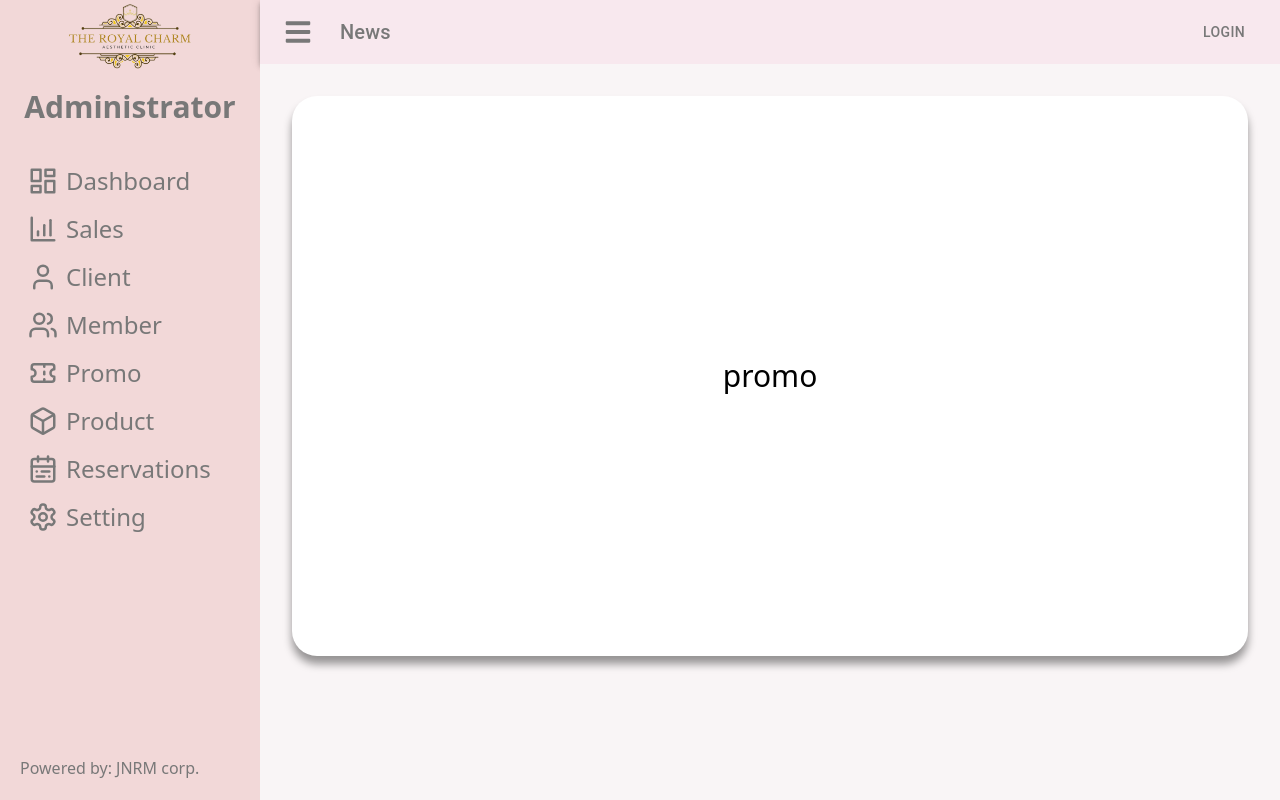
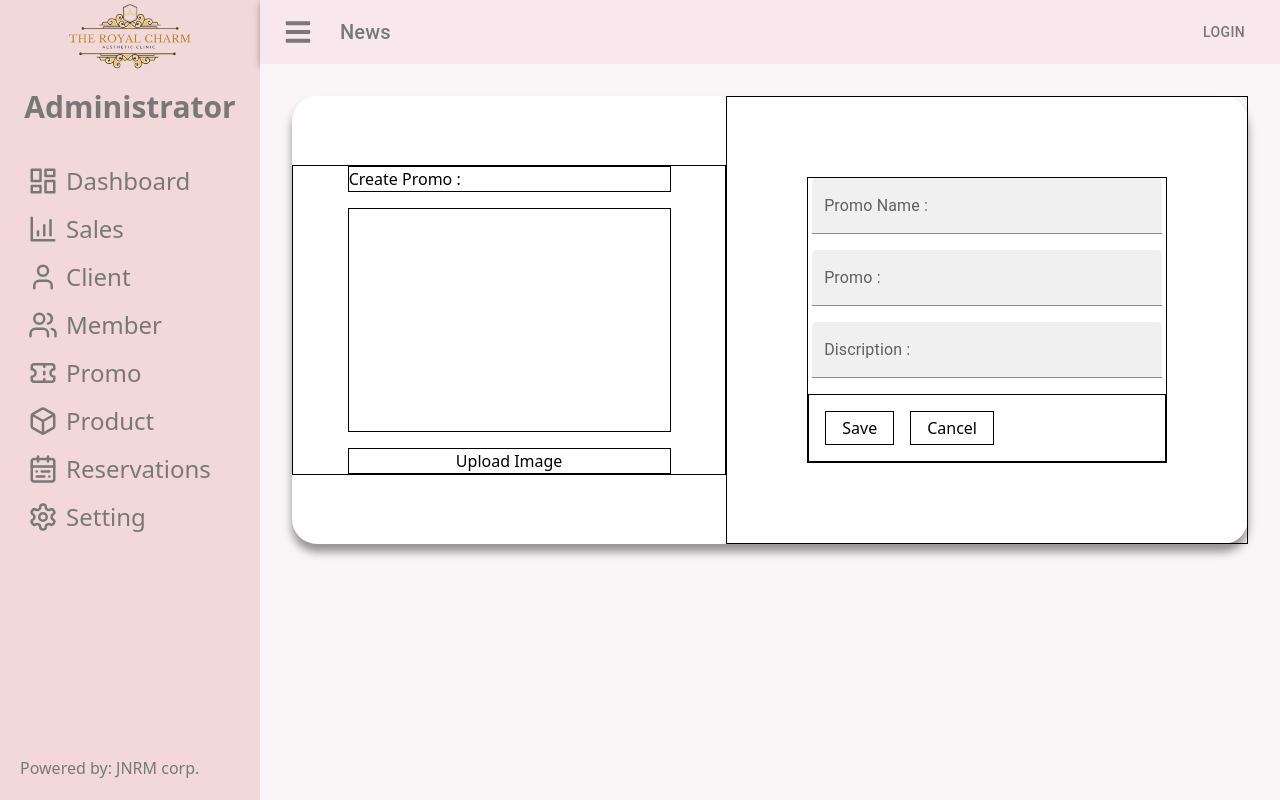
Before and after one commit to acostales08/frontendjnrm, a React (Create React App) app: page /promo in a window 1280 px wide. Built offline with nearby package versions, Linux system fonts and the light colour scheme.

Commit message:
inittial promo design

```diff
--- a/src/Components/Dashboard-layout/DashboardLayout.jsx
+++ b/src/Components/Dashboard-layout/DashboardLayout.jsx
@@ -7,7 +7,9 @@ import { Outlet } from 'react-router-dom'
 const DasboardLayout = () => {
   return (
     <main className="h-screen w-auto overflow-hidden flex flex-row">
+      <div className="h-screen hidden md:flex">
         <SideBar/>
+      </div>
         <div className="flex flex-col flex-1">
             <ButtonAppBar/>
               <Outlet/>
--- a/src/Pages/sys-dashboard/MemberPage.jsx
+++ b/src/Pages/sys-dashboard/MemberPage.jsx
@@ -6,6 +6,7 @@ import DataTable from 'react-data-table-component'
 
 const MemberContent = () => {
   const [member, setMember] = useState([])
+  const [isloading, setIsloading] = useState(true)
   const [records, setRecords] = useState(member)
 
   const handleFilter = (event) => {
@@ -21,8 +22,13 @@ const MemberContent = () => {
      axios.get('http://localhost:8000/api/member').then(res=> {
       console.log(res.data)
       setMember(res.data.member)
+      setIsloading(false)
     })
   }, [])
+
+  const loading = () => {
+    return <div className="">loading...</div>
+  }
 
 
 
@@ -32,7 +38,7 @@ const MemberContent = () => {
     {name: 'email', selector: row => row.email, sortable: true},
     {name: 'username', selector: row => row.username, sortable: true},
     {name: 'password', selector: row => row.password, sortable: true},
-
+    {name: 'action', cell: row => <button className='px-4 py-1 bg-[yellow] rounded-md'>edit</button>}
 
   ]
 
@@ -41,7 +47,7 @@ const MemberContent = () => {
       <div className="bg-white h-auto w-full p-4 overflow-hidden "style={{boxShadow: '0px 8px 8px rgba(0, 0, 0, 0.4)', borderRadius: '25px'}}>
         <div className="flex justify-between items-center p-5 pb-0">
           {/* <h3 className="text-center p-2 text-[#787878] text-1xl">Member's table</h3> */}
-        {/* <button className="bg-[#C88EA7] text-white p-2 rounded-lg hover:scale-105 duration-75">Add Member</button> */}
+        <button className="bg-[#C88EA7] text-white p-2 rounded-lg hover:scale-105 duration-75">Add Member</button>
         <div className="flex">
           <div className="text-[#787878] p-2 rounded-l-md flex justify-center items-center border border-gray-300">
               <LuSearch className='hover:scale-100 cursor-pointer' />
--- a/src/Pages/sys-dashboard/PromoPage.jsx
+++ b/src/Pages/sys-dashboard/PromoPage.jsx
@@ -1,13 +1,55 @@
 import React from 'react'
+import ControlledTextField from '../../Components/TextField/TextField'
+import { TextField, Button } from '@mui/material'
 
 const PromoPage = () => {
     return (
         <div className="h-full w-auto p-8 bg-[#F9F5F6]">
-          <div className="bg-white h-[70vh] w-auto "style={{boxShadow: '0px 8px 8px rgba(0, 0, 0, 0.4)', borderRadius: '25px'}}>
-              <div className=" h-full w-full flex justify-center items-center">
-                <h3 className='text-3xl'>
-                  promo
-                </h3>
+          <div className="bg-white h-auto w-auto "style={{boxShadow: '0px 8px 8px rgba(0, 0, 0, 0.4)', borderRadius: '25px'}}>
+              <div className=" h-full w-full flex flex-col md:flex-row justify-between items-center">
+                <div className="h-full w-full border border-black flex flex-col justify-center items-center">
+                    <h3 className="border border-black w-[323px] text-start">Create Promo :</h3>
+                  <div className="h-[224px] w-[323px] border border-black m-4">
+
+                  </div>
+                  <button className='border w-[323px] border-black'>Upload Image</button>
+                </div>
+                <div className="h-full w-full border border-black p-20">
+                  <div className="border border-black flex flex-col justify-center items-center gap-4">
+                      <TextField
+                      variant='filled'
+                      label='Promo Name :'
+                      type='text'
+                      sx={{
+                        width: '350px',
+                        fontWeight: '400'
+                      }}
+                    />
+                    <TextField
+                      variant='filled'
+                      label='Promo :'
+                      type='text'
+                      sx={{
+                        width: '350px',
+                        fontWeight: '400'
+                      }}
+                    />
+                    <TextField
+                      variant='filled'
+                      label='Discription :'
+                      type='text'
+                      sx={{
+                        width: '350px',
+                        fontWeight: '400'
+                      }}
+                    />
+                    <div className="border border-black w-full flex gap-4 p-4">
+                      <button className='border border-black px-4 py-1'>Save</button>
+                      <button className='border border-black px-4 py-1'>Cancel</button>
+                    </div>
+                  </div>
+
+                </div>
               </div>
           </div>
         </div>
```
